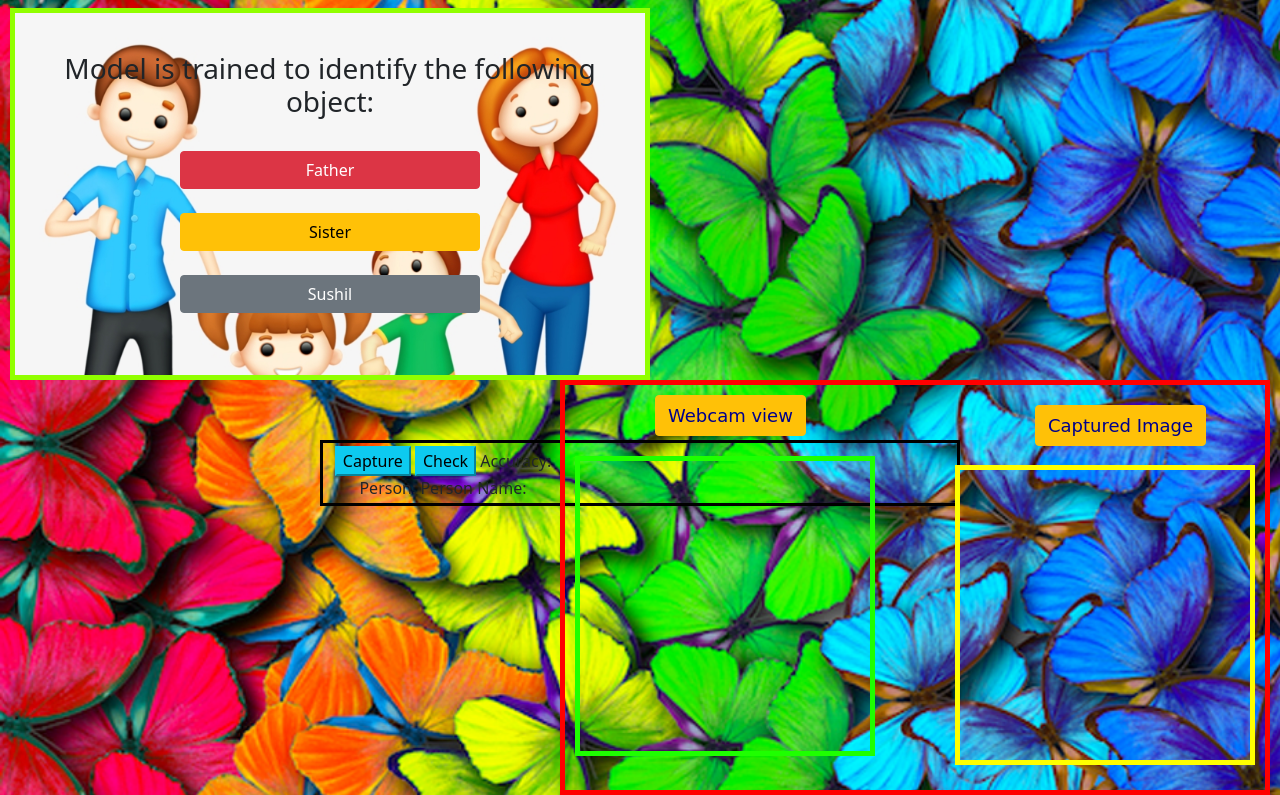
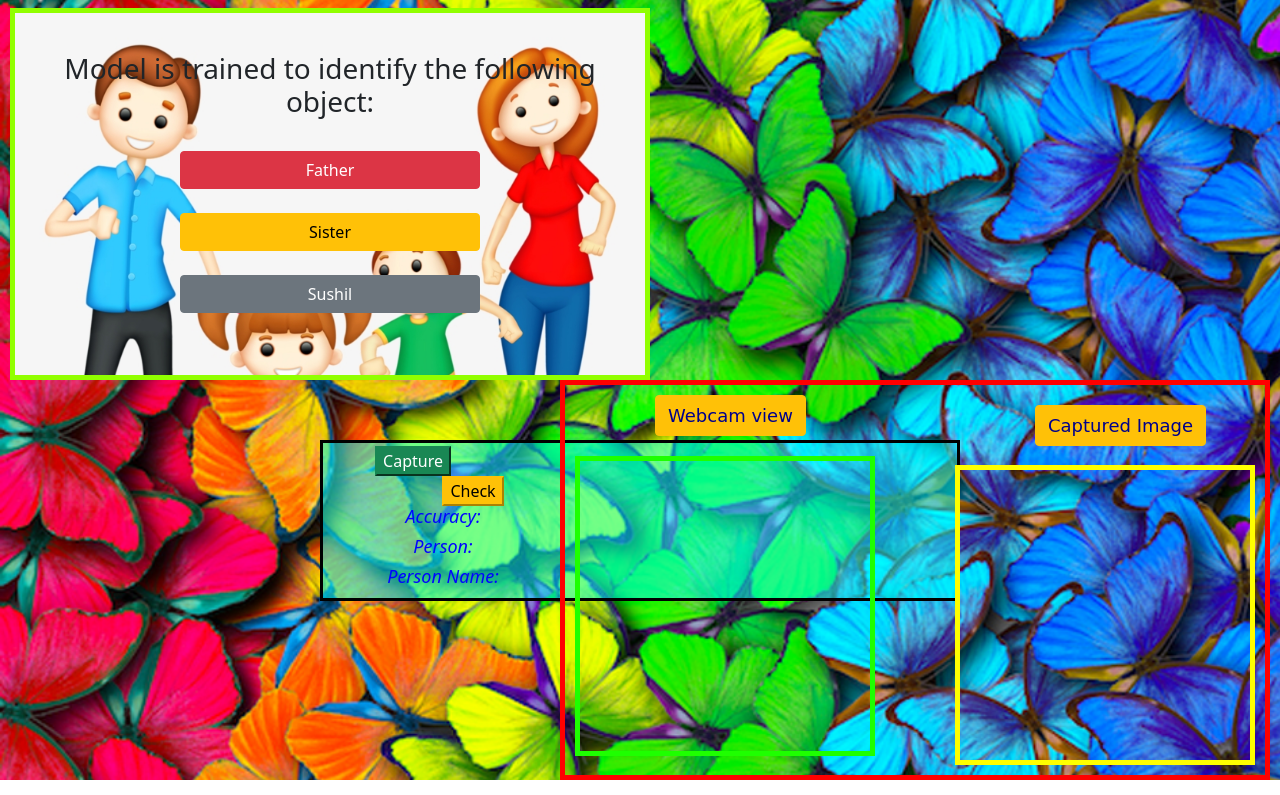
Before and after one commit to Sushilkana/Project-103-105, a plain HTML site: page index.html in a window 1280 px wide. Shown: the part 72-867 px from the top of the page. Drawn offline with nearby package versions, Linux system fonts and the light colour scheme; a script that the page names is missing; a web font is replaced by a local one.

Commit message:
Add files via upload

```diff
--- a/Style.css
+++ b/Style.css
@@ -29,7 +29,7 @@ body{
 #div_2{
     border:5px red solid;
     float:right;
-    height:415px;
+    height:400px;
     width:710px;
     margin-right:10px;
 }
@@ -59,4 +59,5 @@ body{
     margin-top:30%;
     text-align: center;
     padding:3px;
+    background-color:rgba(0, 255, 255, 0.527);
 }
--- a/index.html
+++ b/index.html
@@ -13,6 +13,7 @@
     <link href="https://fonts.googleapis.com/css2?family=Twinkle+Star&display=swap" rel="stylesheet">
 
     <script src="https://cdnjs.cloudflare.com/ajax/libs/webcamjs/1.0.26/webcam.js"></script>
+    <script src="https://ajax.googleapis.com/ajax/libs/jquery/3.4.1/jquery.min.js"></script>
     <script src="https://unpkg.com/ml5@0.4.3/dist/ml5.min.js"> </script>
     <script src="https://cdn.jsdelivr.net/npm/bootstrap@5.1.3/dist/js/bootstrap.bundle.min.js" integrity="sha384-ka7Sk0Gln4gmtz2MlQnikT1wXgYsOg+OMhuP+IlRH9sENBO0LRn5q+8nbTov4+1p" crossorigin="anonymous"></script>
     <title>Document</title>
@@ -38,11 +39,11 @@
     </div> <br> <br>
 
     <div id="div_3">
-        <button class="btn-info" onclick="Get_snapshot()"> Capture </button>
-        <button class="btn-info" onclick="Check()"> Check </button>
-        <label for="text"> Accuracy: <span id="Accuracy"> </span> </label>
-        <label for="text"> Person: <span id="Person"> </span> </label>
-        <label for="text"> Person Name: <span id="Person Name"> </span> </label>
+        <button style="margin-right:60px;" class="btn-success" onclick="Get_snapshot()"> Capture </button>
+        <button style="margin-left:60px;" class="btn-warning" onclick="Check()"> Check </button> <br>
+        <h3 style="color:rgb(0, 4, 255); font-size:large; font-style:oblique;" for="text"> Accuracy: <span id="Accuracy"> </span> </h3>
+        <h3 style="color:rgb(0, 4, 255); font-size:large; font-style:oblique;" for="text"> Person: <span id="Person"> </span> </h3>
+        <h3 style="color:rgb(0, 4, 255); font-size:large; font-style:oblique;" for="text"> Person Name: <span id="Person Name"> </span> </h3>
     </div>
 
     <script src="java.js"> </script>
--- a/java.js
+++ b/java.js
@@ -2,20 +2,20 @@ Webcam.set({
     height:290,
     width:290,
     Image_format:"png",
-    pang_quality:100
+    pang_quality:90
 });
 
 camera = document.getElementById("div_cam");
 Webcam.attach("#div_cam");
-
-console.log(ml5.version);
-classifier = ml5.imageClassifier('https://teachablemachine.withgoogle.com/train/image/1nLzGJkNfWEVGbR087rib3BJIh7MLMgnX', model_loaded)
 
 function Get_snapshot(){
     Webcam.snap(function(data_uri){
         document.getElementById("div_cap").innerHTML = "<img id='output_img' src="+data_uri+">"
     })
 }
+
+console.log(ml5.version);
+classifier = ml5.imageClassifier('https://teachablemachine.withgoogle.com/models/hxHJoHcUq/model.json', model_loaded);
 
 function model_loaded() {
     console.log("model is loaded now...");
```
